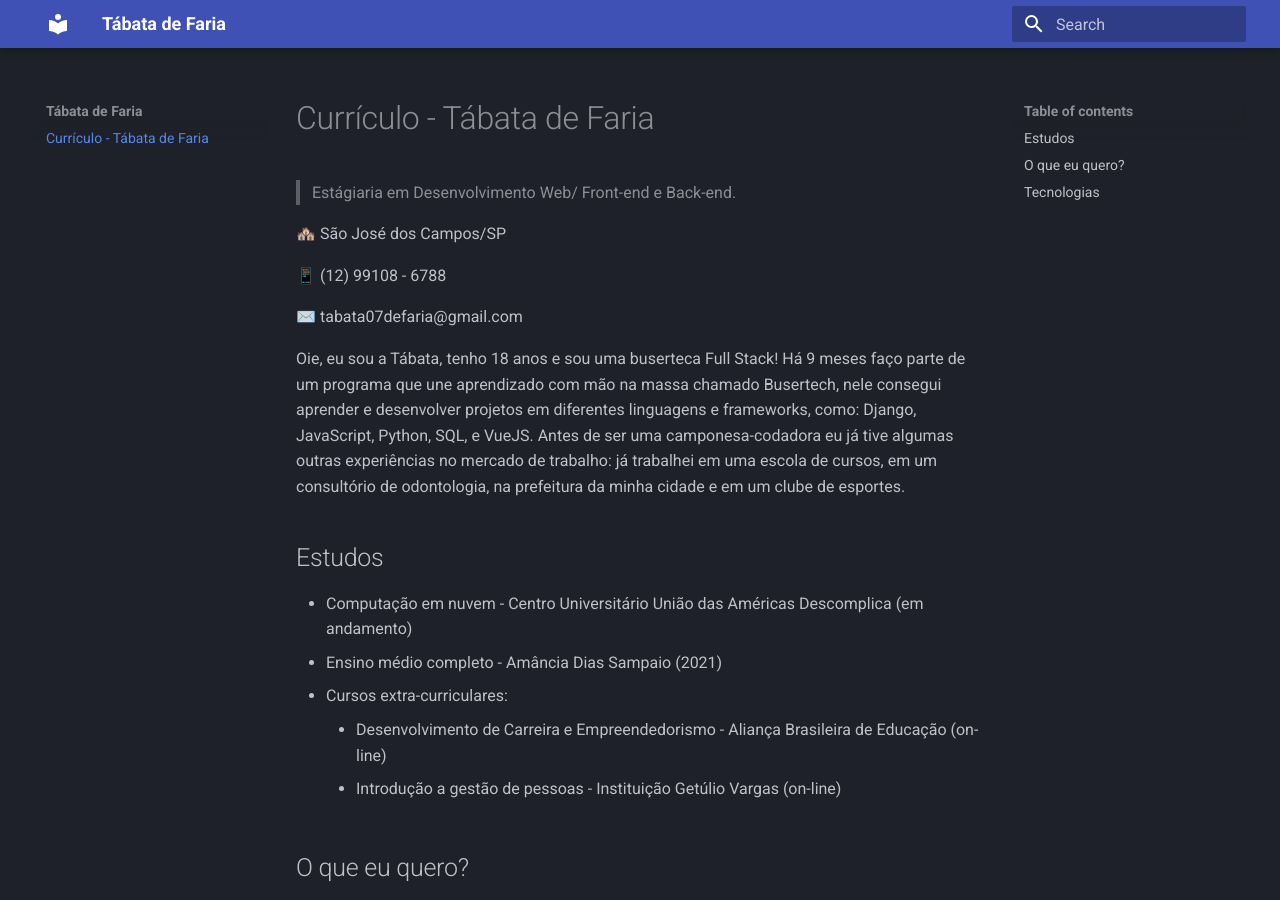
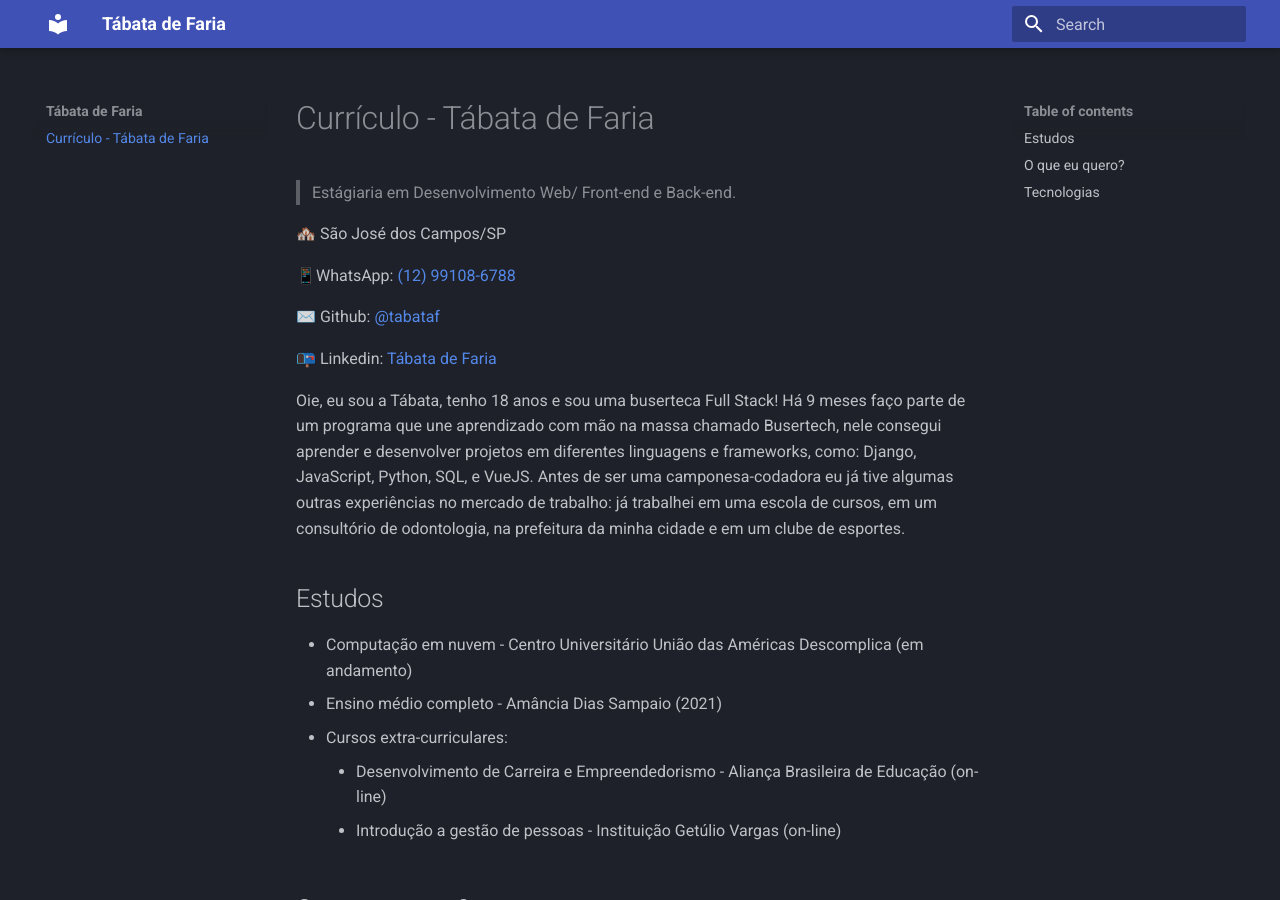
Before and after one commit to tabataf/curriculo, an MkDocs documentation site: the page built from docs/index.md, in a window 1280 px wide and 900 px high. Built offline with MkDocs 1.6.1 and Material for MkDocs 9.7.7, drawn with Linux system fonts in a browser that asks for light colours.

Commit message:
arrumando link dos icones

```diff
--- a/docs/index.md
+++ b/docs/index.md
@@ -3,9 +3,12 @@
 
 🏘️  São José dos Campos/SP
 
-📱 (12) 99108 - 6788
+📱WhatsApp: <a href="https://wa.me/5512991086788" target="_blank">(12) 99108-6788</a>
 
-✉️ tabata07defaria@gmail.com
+✉️ Github: <a href="https://github.com/tabataf" target="_blank">@tabataf</a>
+
+📭 Linkedin: <a href="https://www.linkedin.com/in/t%C3%A1bata-de-faria/" target="_blank">Tábata de Faria</a>
+
 
 Oie, eu sou a Tábata, tenho 18 anos e sou uma buserteca Full Stack! Há 9 meses faço parte de um programa que une aprendizado com mão na massa chamado Busertech, nele consegui aprender e desenvolver projetos em diferentes linguagens e frameworks, como: Django, JavaScript, Python, SQL, e VueJS.
 Antes de ser uma camponesa-codadora eu já tive algumas outras experiências no mercado de trabalho: já trabalhei em uma escola de cursos, em um consultório de odontologia, na prefeitura da minha cidade e em um clube de esportes.
```
